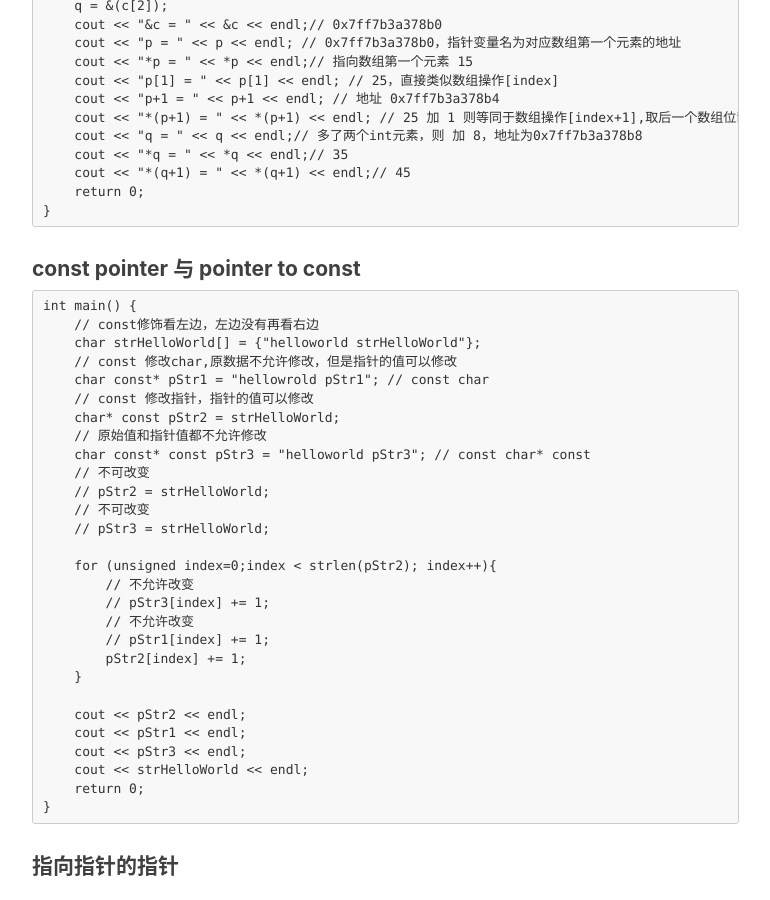
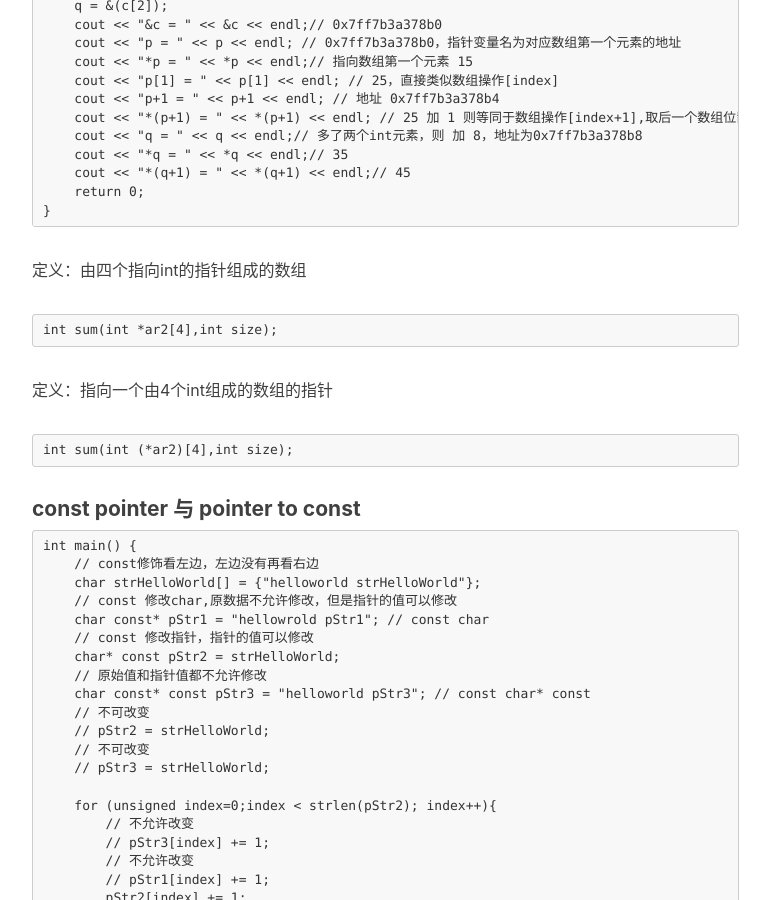
Before and after one commit to scncyangping/scncyangping.github.io, a Jekyll site: the page built from _posts/C++/2022-01-18-c++03.markdown, in a window 1280 px wide and 900 px high, scrolled down 2193 px. Shown: the whole window, without its empty margins (233-1003 px from the left). Built offline with Jekyll 4.4.1, drawn with Linux system fonts in a browser that asks for light colours; nearby versions of some CDN libraries; comment, search, counter and statistics services are not loaded.

Commit message:
指针定义

````diff
--- a/_posts/C++/2022-01-18-c++03.markdown
+++ b/_posts/C++/2022-01-18-c++03.markdown
@@ -105,6 +105,17 @@ int main() {
 }
 ```
 
+定义：由四个指向int的指针组成的数组
+
+```text
+int sum(int *ar2[4],int size);
+```
+
+定义：指向一个由4个int组成的数组的指针
+
+```text
+int sum(int (*ar2)[4],int size);
+```
 
 #### const pointer 与 pointer to const
 
````
